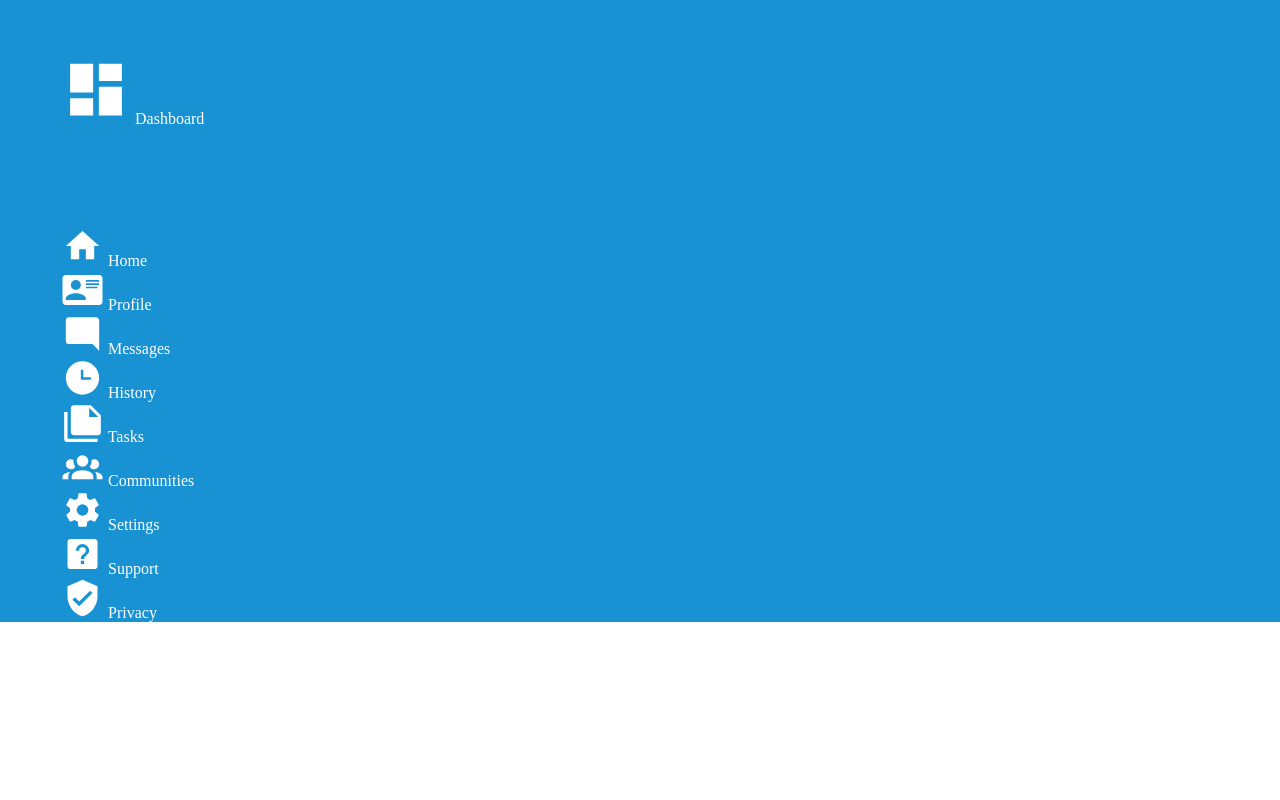
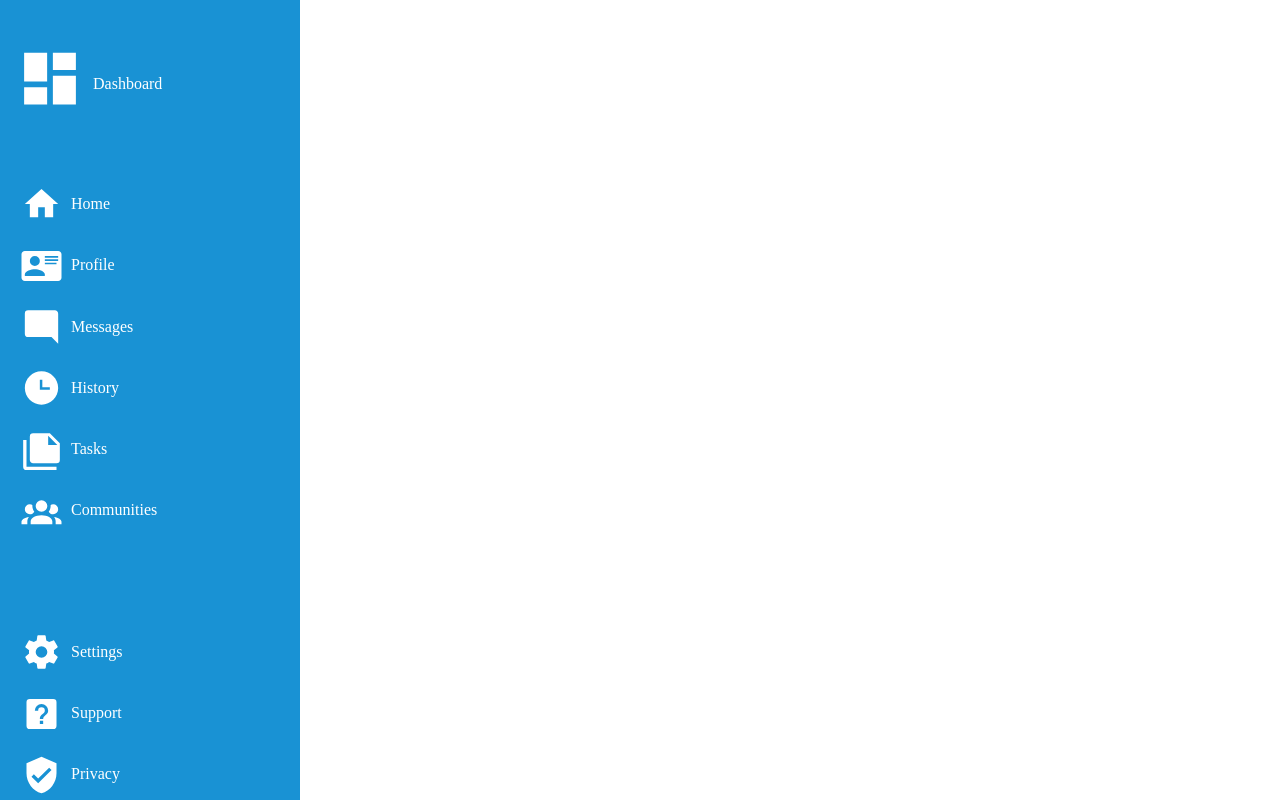
Before and after one commit to stefania120/admin-dashboard, a plain HTML site: page index.html in a window 1280 px wide. Drawn offline with Linux system fonts and the light colour scheme.

Commit message:
aside complete

```diff
--- a/css/style.css
+++ b/css/style.css
@@ -21,27 +21,51 @@
     font-variation-settings: 100;
   }
 
-  aside{
+aside{
     display: grid;
     background-color: var(--primary-color);
     color: var(--secondary-color);
-    padding-left: 61px;
+    grid-template-columns: 1fr;
+    width: 300px;
+    height: 100vh;
   }
 
 #dashboard{
-    height: 69px ;
+    height: 69px;
     width: 70px;
     filter: invert(100%) brightness(200%);
-    margin-top: 55px;
+    margin-top: 39px;
+    margin-left: 15px;
   }
 
+#home{
+    margin-top: 50px;
+}
 
-#home{
-    margin-top: 98px;
+
+#communities{
+    margin-bottom: 80px;
 }
 
 .icon{
-    height: 40px ;
+    height: 40px;
     width: 43px;
     filter: invert(100%) brightness(200%);
+    margin-top: 11px;
+    margin-left: 20px;
 }
+
+.center{
+    display: grid;
+    grid-template-columns: auto 1fr;
+    align-items: center;
+    gap: 8px;
+}
+
+#dashboard-center{
+    margin-top: 50px;
+}
+
+.text-center{
+    margin-top: 10px;
+}
--- a/index.html
+++ b/index.html
@@ -130,38 +130,53 @@
     </main>
 -->
     <aside>
-        <span>
+        <div class="center">
             <img src="./img/view-dashboard.svg" alt="dashboard" id="dashboard">
-            Dashboard
-        </span>
-        <span>
-            <img src="./img/home.svg" alt="home" class="icon" id="home">
-            Home</span>
-        <span>
+            <span id="dashboard-center">
+                Dashboard
+            </span>
+        </div>
+        <div class="center" id="home">
+            <img src="./img/home.svg" alt="home" class="icon">
+            <span class="text-center"> Home</span>
+        </div>
+
+        <div class="center">
             <img src="./img/card-account-details.svg" alt="profile" class="icon">
-            Profile</span>
-        <span>
+            <span class="text-center"> Profile</span>
+        </div>
+        <div class="center">
             <img src="./img/message-reply.svg" alt="message" class="icon">
-            Messages</span>
-        <span>
+            <span class="text-center"> Messages</span>
+        </div>
+        <div class="center">
             <img src="./img/clock-time-three.svg" alt="history" class="icon">
-            History</span>
-        <span>
+            <span class="text-center">History</span>
+        </div>
+
+        <div class="center">
             <img src="./img/note-multiple.svg" alt="task" class="icon">
-            Tasks</span>
-        <span>
+            <span class="text-center">Tasks</span>
+        </div>
+
+        <div class="center" id="communities">
             <img src="./img/account-group.svg" alt="communities" class="icon">
-            Communities</span>
+            <span class="text-center">Communities</span>
+        </div>
 
-        <span>
-            <img src="./img/settings.svg" alt="settings" class="icon">
-            Settings</span>
-        <span>
+        <div class="center">
+            <img src="./img/settings.svg" alt="settings" class="icon" id="settings">
+            <span class="text-center">Settings</span>
+        </div>
+
+        <div class="center">
             <img src="./img/help-box.svg" alt="support" class="icon">
-            Support</span>
-        <span>
+            <span class="text-center">Support</span>
+        </div>
+        <div class="center">
             <img src="./img/shield-check.svg" alt="privacy" class="icon">
-            Privacy</span>
+            <span class="text-center">Privacy</span>
+        </div>
     </aside>
 
 </body>
```
